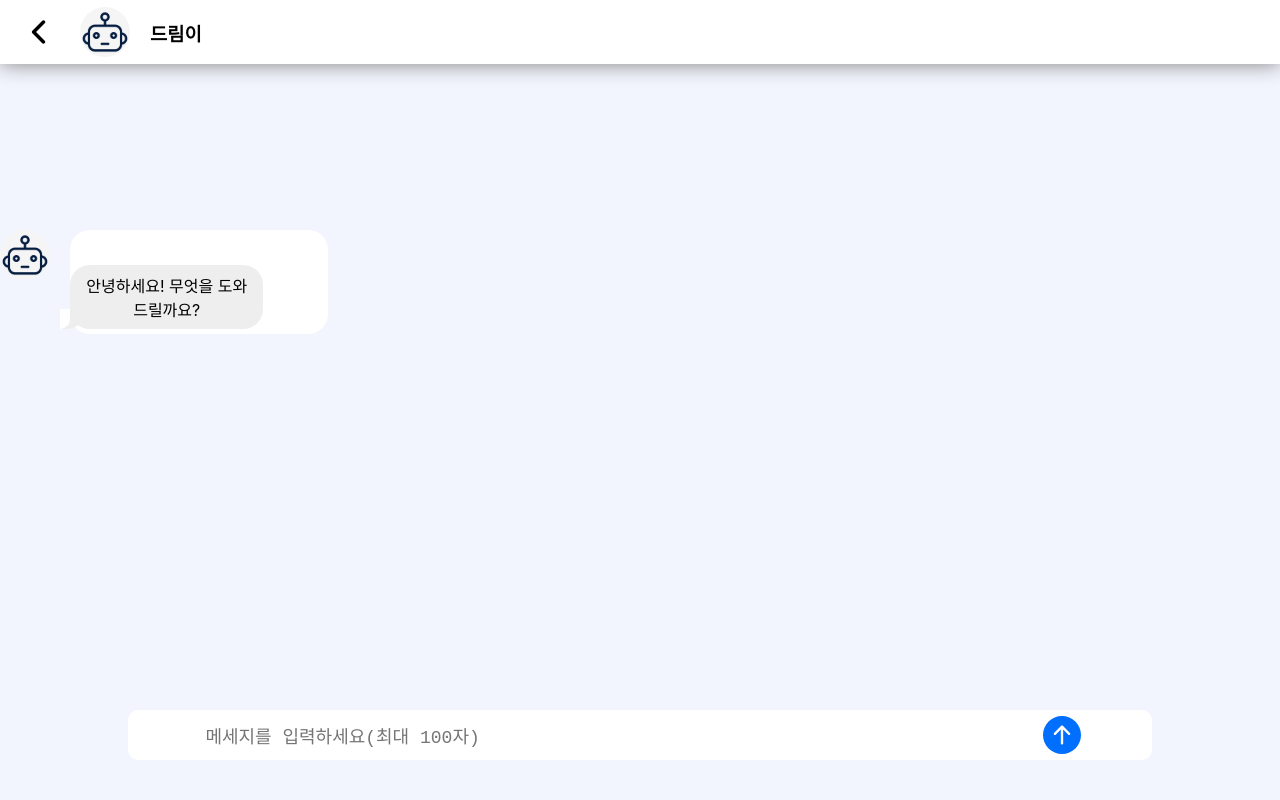
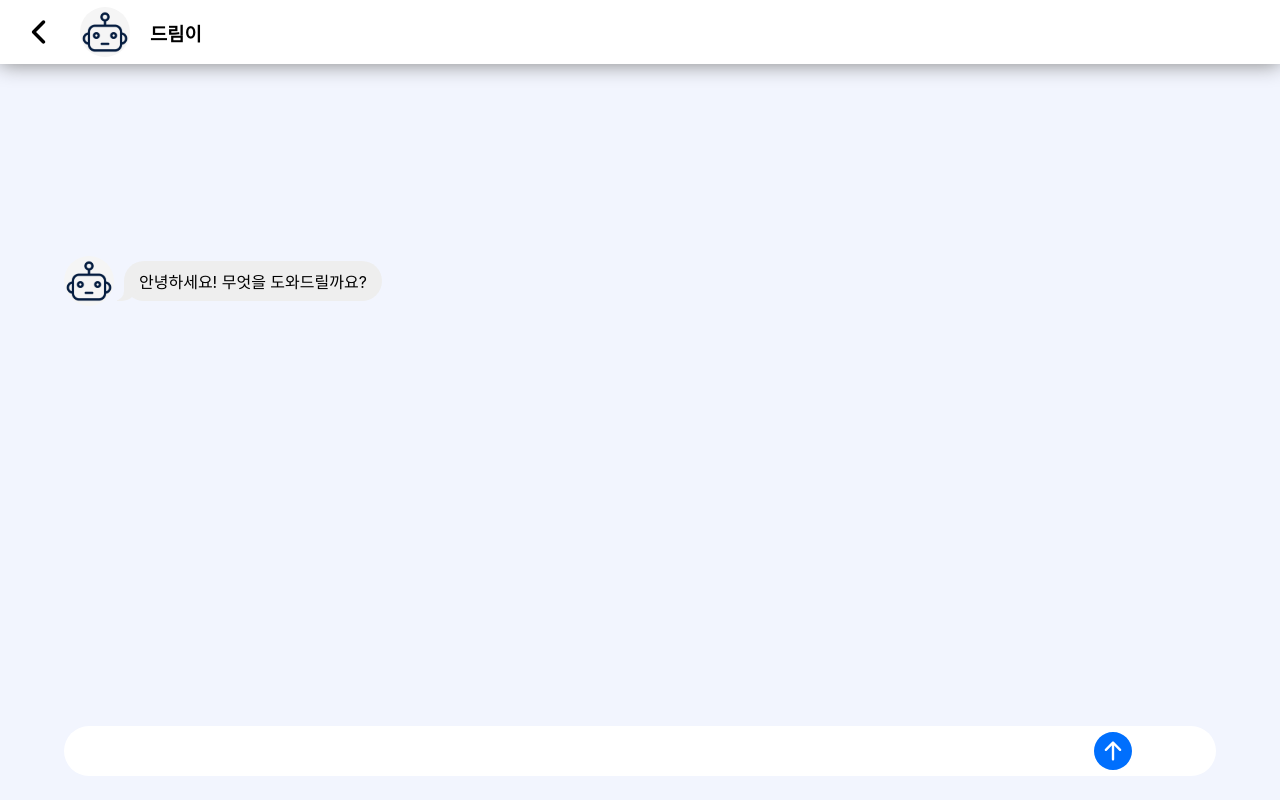
Before and after one commit to soo0300/Fintech-Welfare-Service, a React (Create React App) app in the folder frontend/: page /chatbot in a window 1280 px wide. Built offline with nearby package versions, Linux system fonts and the light colour scheme.

Commit message:
🌈style: 챗봇페이지css완성

```diff
--- a/frontend/src/App.css
+++ b/frontend/src/App.css
@@ -20,6 +20,8 @@ html {
   --pink: #f9b4c2;
   --primary: #006ffd;
   --coolblue: #bddffa;
+  overflow: hidden;
+  overscroll-behavior: none;
 }
 
 .App {
--- a/frontend/src/views/ChatBot.css
+++ b/frontend/src/views/ChatBot.css
@@ -7,9 +7,8 @@
 }
 
 .messages {
-  margin-top: 30px;
   display: flex;
-  flex-direction: column;
+  gap: 10px;
 }
 
 .message {
@@ -22,6 +21,7 @@
 
 .yours {
   align-items: flex-start;
+  margin-left: 5%;
 }
 
 .yours .message {
@@ -49,12 +49,13 @@
   left: -10px;
   width: 10px;
   height: 20px;
-  background: white;
+  background: #f2f5fe;
   border-bottom-right-radius: 10px;
 }
 
 .mine {
-  align-items: flex-end;
+  justify-content: flex-end;
+  margin-right: 5%;
 }
 
 .mine .message {
@@ -86,6 +87,6 @@
   right: -10px;
   width: 10px;
   height: 20px;
-  background: white;
+  background: #f2f5fe;
   border-bottom-left-radius: 10px;
 }
--- a/frontend/src/views/ChatBot.jsx
+++ b/frontend/src/views/ChatBot.jsx
@@ -14,6 +14,7 @@ const Container = styled.div`
   display: flex;
   flex-direction: column;
   align-items: center;
+  overscroll-behavior-y: auto;
 `;
 
 const ChatHeader = styled.div`
@@ -30,13 +31,13 @@ const ChatHeader = styled.div`
 
 const ChatContent = styled.div`
   width: 100%;
-  margin-top: 18%;
-  height: 78%;
+  margin-top: 20%;
+  height: 80%;
   display: flex;
   overflow-y: scroll;
   flex-direction: column;
   position: fixed;
-  gap: 20px;
+  overscroll-behavior-y: auto;
 `;
 
 const ChatForm = styled.form`
@@ -44,12 +45,13 @@ const ChatForm = styled.form`
   justify-content: center;
   align-items: center;
   background-color: white;
-  width: 80%;
+  width: 90%;
   height: auto;
-  bottom: 5%;
+  bottom: 3%;
   position: fixed;
-  border-radius: 10px;
+  border-radius: 30px;
   font-size: 18px;
+  overflow: hidden;
 `;
 
 const StyledTextarea = styled(TextareaAutosize)`
@@ -62,20 +64,6 @@ const StyledTextarea = styled(TextareaAutosize)`
   &:focus {
     outline: none;
   }
-`;
-
-const ChatContainer = styled.div`
-  display: flex;
-  gap: 20px;
-`;
-
-const ChatBox = styled.div`
-  display: flex;
-  align-items: center;
-  background-color: white;
-  white-space: normal;
-  border-radius: 20px;
-  max-width: 70%;
 `;
 
 const StyledEllipseIcon = styled.div`
@@ -135,20 +123,16 @@ function ChatBot() {
           <div key={index}>
             {data[1] === "bot" ? (
               <>
-                <ChatContainer>
+                <div class="yours messages">
                   <StyledEllipseIcon>
                     <BotIcon />
                   </StyledEllipseIcon>
-                  <ChatBox>
-                    <div class="yours messages">
-                      <div class="message last">{data[0]}</div>
-                    </div>
-                  </ChatBox>
-                </ChatContainer>
+                  <div class="message last">{data[0]}</div>
+                </div>
               </>
             ) : (
               <div class="mine messages">
-                <div class="message last">Dude</div>
+                <div class="message last">{data[0]}</div>
               </div>
             )}
           </div>
@@ -158,7 +142,7 @@ function ChatBot() {
       <ChatForm onSubmit={sendMessage}>
         <StyledTextarea
           required
-          placeholder="메세지를 입력하세요(최대 100자)"
+          placeholder=""
           value={myMessage}
           onChange={changeMessage}
         />
```
